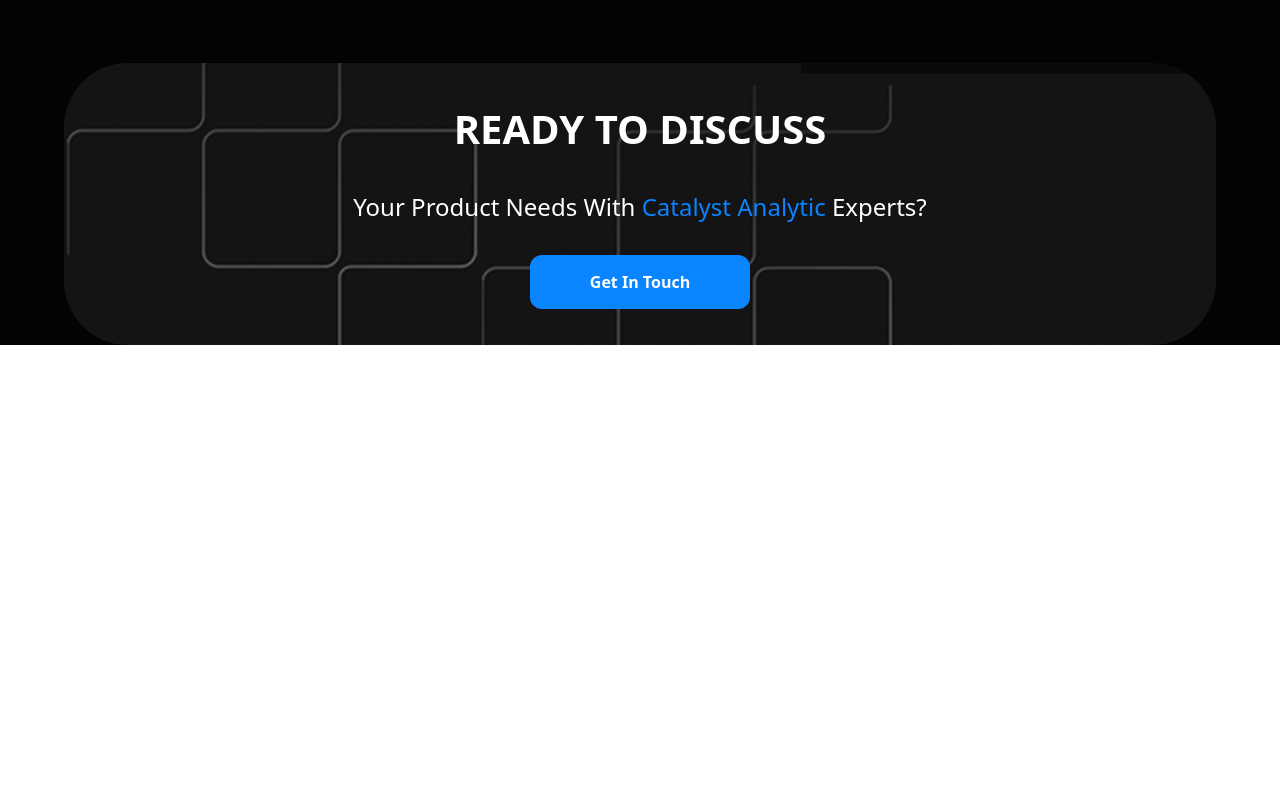
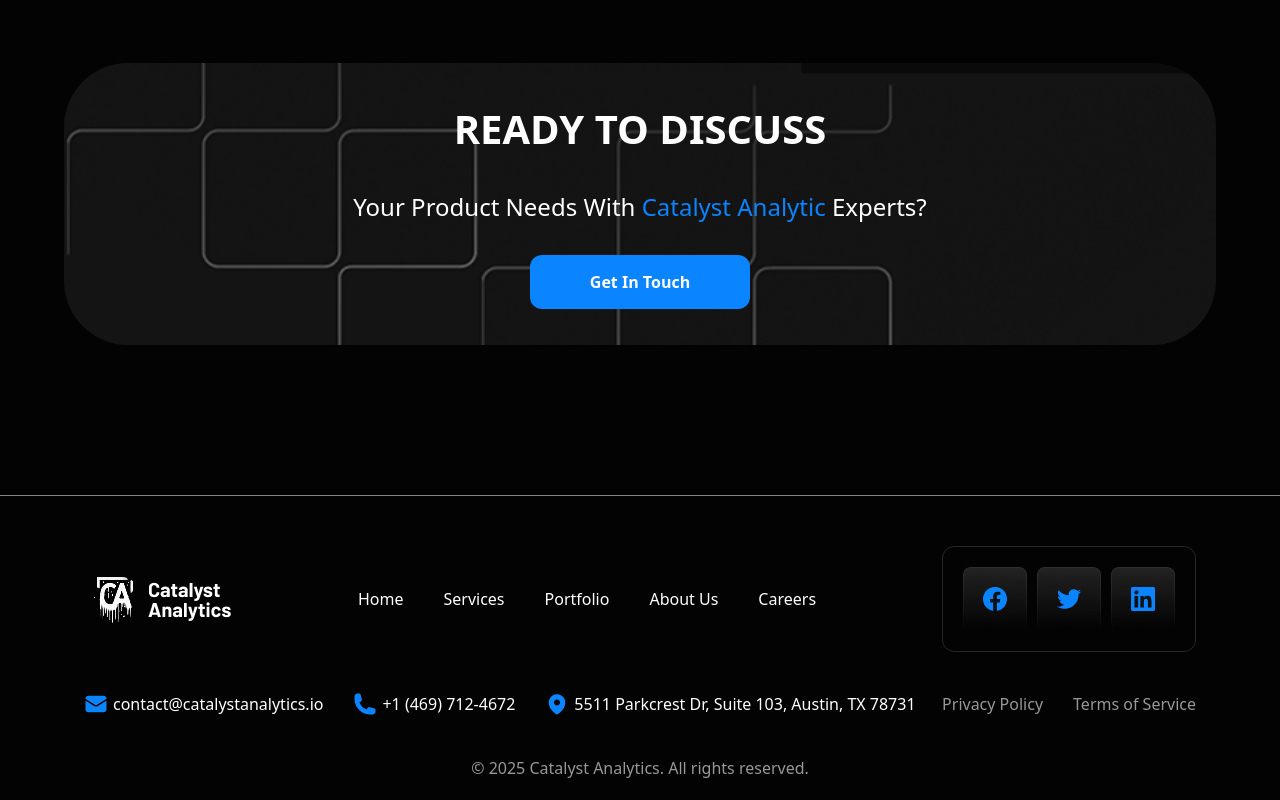
Before and after one commit to MuhammadEvazov/Exam, a website: page src/career.html in a window 1280 px wide. Shown: the part 2087-2887 px from the top of the page. Before the commit the page ends 2432 px from the top, so only its background shows below. Drawn offline with nearby package versions, Linux system fonts and the light colour scheme; files that its build step writes are made by us from their sources.

Commit message:
footer done and the page career is finished

```diff
--- a/src/career.html
+++ b/src/career.html
@@ -165,17 +165,59 @@
         </section>
 
         <section
-            class="section4 p-[20px] lg:w-[90%] lg:m-auto lg:max-w-[1300px] bg-[#0A0A0A] rounded-[64px] lg:h-[282px] bg-[url(./Images/Group27.png)] bg-center bg-cover bg-no-repeat flex flex-col items-center justify-center mb-[100px]">
-            <aside
-                class="flex items-center gap-[10px] lg:gap-[30px] flex-col text-center justify-center">
+            class="section4 p-[20px] lg:w-[90%] lg:m-auto lg:max-w-[1300px] bg-[#0A0A0A] rounded-[64px] lg:h-[282px] bg-[url(./Images/Group27.png)] bg-center bg-cover bg-no-repeat flex flex-col items-center justify-center">
+            <aside class="flex items-center gap-[10px] lg:gap-[30px] flex-col text-center justify-center">
                 <h1 class="text-[28px] lg:text-[40px] font-[600] uppercase">Ready to discuss</h1>
-                <p class="text-[24px] font-[500]">Your Product Needs With <span class="text-[#0A84FF]">Catalyst Analytic</span> Experts?
+                <p class="text-[24px] font-[500]">Your Product Needs With <span class="text-[#0A84FF]">Catalyst
+                        Analytic</span> Experts?
                 </p>
                 <button class="py-[15px] px-[60px] bg-[#0A84FF] rounded-[12px] font-[600]">Get In Touch</button>
             </aside>
         </section>
-    </header>
+        <p class="pb-[150px]"></p>
     </main>
+
+    <footer class="bg-[#030303] text-white pt-[30px] border-t-[1px] border-solid border-[#858585]">
+        <div
+            class="p-[20px] lg:w-[90%] lg:m-auto lg:max-w-[1300px] flex flex-col lg:flex-row items-center justify-between gap-[20px]">
+            <img src="./Images/Logo (11).png" alt="">
+            <div class="flex items-center gap-[30px] lg:gap-[40px]">
+                <a class="hover:py-[7px] hover:px-[15px] hover:bg-[#3C3A40] rounded-[5px]" href="">Home</a>
+                <a class="hover:py-[7px] hover:px-[15px] hover:bg-[#3C3A40] rounded-[5px]" href="">Services</a>
+                <a class="hover:py-[7px] hover:px-[15px] hover:bg-[#3C3A40] rounded-[5px]" href="">Portfolio</a>
+                <a class="hover:py-[7px] hover:px-[15px] hover:bg-[#3C3A40] rounded-[5px]" href="">About Us</a>
+                <a class="hover:py-[7px] hover:px-[15px] hover:bg-[#3C3A40] rounded-[5px]" href="">Careers</a>
+            </div>
+            <div
+                class="flex items-center gap-[10px] p-[20px] rounded-[12px] border-[1px] border-solid border-[#262626]">
+                <img src="./Images/Button.png" alt="">
+                <img src="./Images/Button (1).png" alt="">
+                <img src="./Images/Button (2).png" alt="">
+            </div>
+        </div>
+        <div
+            class="p-[20px] lg:w-[90%] lg:m-auto lg:max-w-[1300px] flex flex-col lg:flex-row items-center justify-between gap-[20px]">
+            <div class="flex flex-col items-center gap-[5px] lg:flex-row lg:gap-[30px]">
+                <div class="flex items-center gap-[5px]">
+                    <img src="./Images/Icon (12).png" alt="">
+                    <p>contact@catalystanalytics.io</p>
+                </div>
+                <div class="flex items-center gap-[5px]">
+                    <img src="./Images/Icon (13).png" alt="">
+                    <p>+1 (469) 712-4672</p>
+                </div>
+                <div class="flex items-center gap-[5px]">
+                    <img src="./Images/Icon (14).png" alt="">
+                    <p>5511 Parkcrest Dr, Suite 103, Austin, TX 78731</p>
+                </div>
+            </div>
+            <div class="flex flex-col items-center gap-[5px] lg:flex-row lg:gap-[30px] text-[#98989A]">
+                <a>Privacy Policy</a>
+                <a>Terms of Service</a>
+            </div>
+        </div>
+        <p class="p-[20px] text-center text-[#98989A]">© 2025 Catalyst Analytics. All rights reserved.</p>
+    </footer>
 </body>
 
 </html>
```
